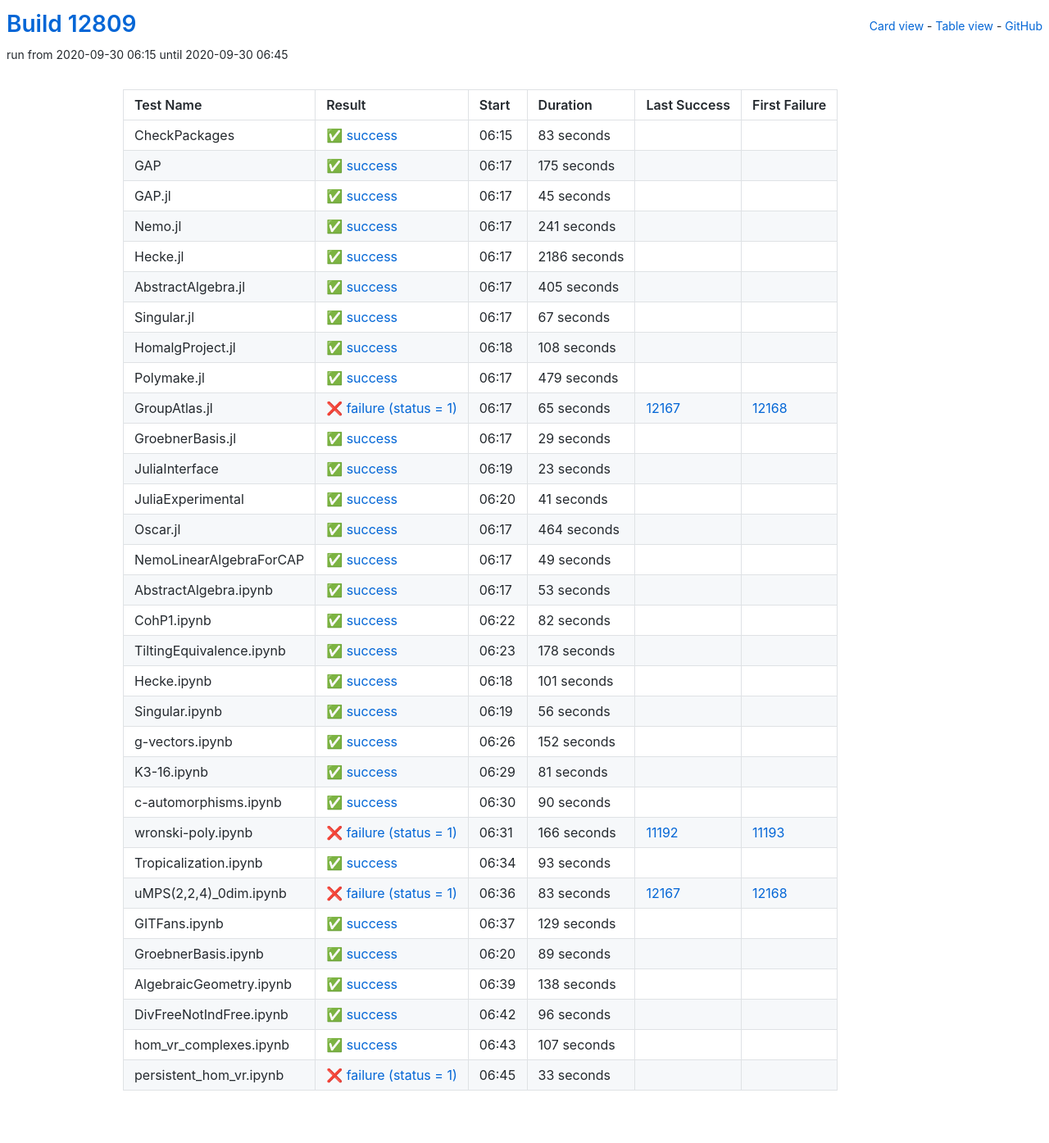
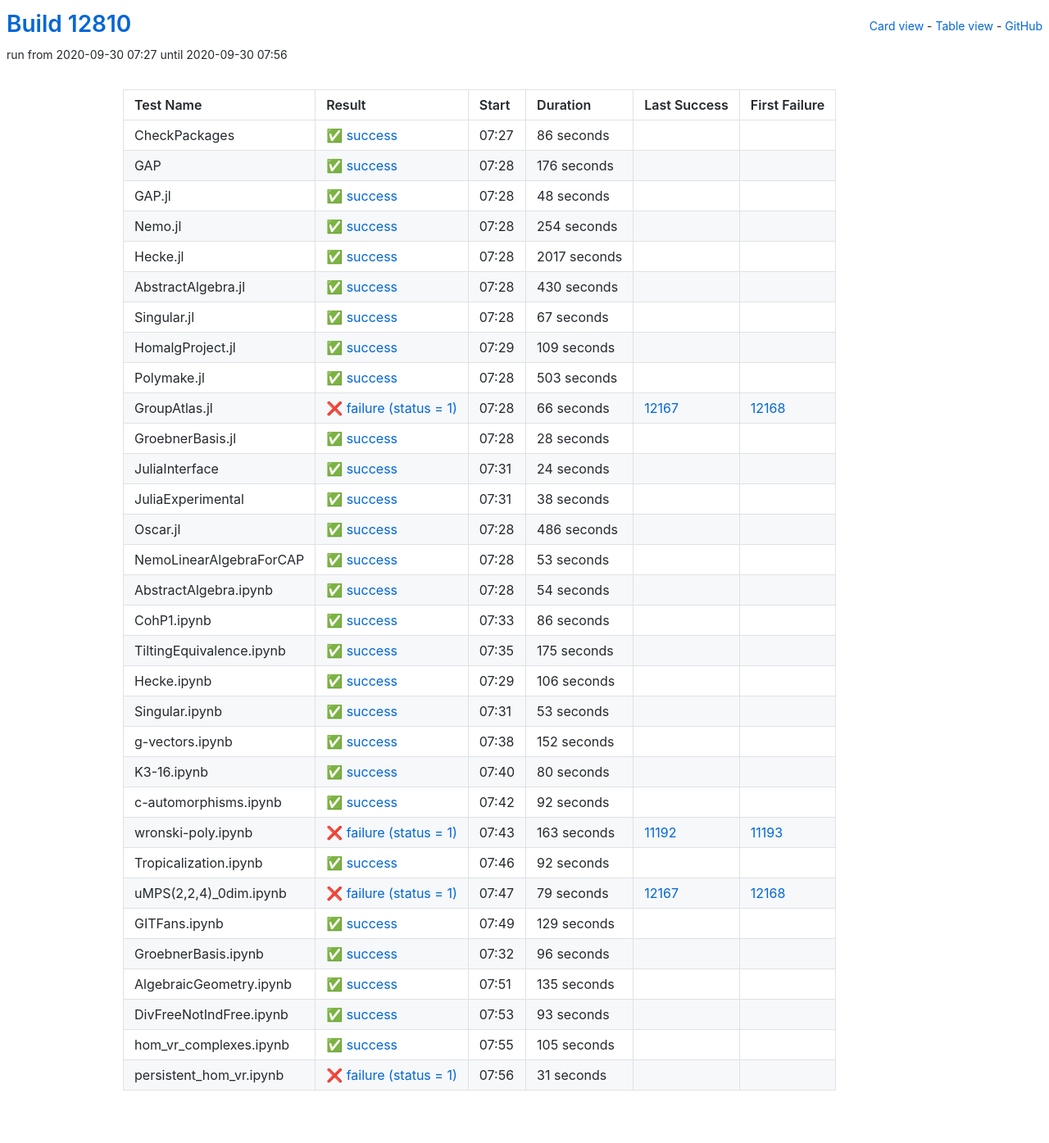
Before and after one commit to oscar-system/oscar-ci-status, a Jekyll site: the page built from table.html, in a window 1280 px wide. Shown: the whole page at 82% size. Built offline with Jekyll 4.4.1, drawn with Linux system fonts in a browser that asks for light colours.

Commit message:
Build #12810

```diff
--- a/_data/ci.yml
+++ b/_data/ci.yml
@@ -1,6 +1,6 @@
 ---
-build: 12809
-build_url: https://oscarci.mathematik.uni-kl.de/job/oscar/12809/
+build: 12810
+build_url: https://oscarci.mathematik.uni-kl.de/job/oscar/12810/
 job: oscar
 organization: oscar-system
 repo: oscar-ci-status
@@ -8,80 +8,80 @@
 tests:
 - name: CheckPackages
   id: checkpackages
-  log: https://oscarci.mathematik.uni-kl.de/job/oscar/12809/artifact/logs/build-12809/CheckPackages.log
-  start: 2020-09-30 06:15
+  log: https://oscarci.mathematik.uni-kl.de/job/oscar/12810/artifact/logs/build-12810/CheckPackages.log
+  start: 2020-09-30 07:27
   success: true
   exitcode: 0
   status: success
-  duration: 83
+  duration: 86
   last_success: false
   last_success_url:
   first_failure: false
   first_failure_url:
 - name: GAP
   id: gap
-  log: https://oscarci.mathematik.uni-kl.de/job/oscar/12809/artifact/logs/build-12809/GAP.log
-  start: 2020-09-30 06:17
+  log: https://oscarci.mathematik.uni-kl.de/job/oscar/12810/artifact/logs/build-12810/GAP.log
+  start: 2020-09-30 07:28
   success: true
   exitcode: 0
   status: success
-  duration: 175
+  duration: 176
   last_success: false
   last_success_url:
   first_failure: false
   first_failure_url:
 - name: GAP.jl
   id: gap-jl
-  log: https://oscarci.mathematik.uni-kl.de/job/oscar/12809/artifact/logs/build-12809/GAP.jl.log
-  start: 2020-09-30 06:17
+  log: https://oscarci.mathematik.uni-kl.de/job/oscar/12810/artifact/logs/build-12810/GAP.jl.log
+  start: 2020-09-30 07:28
   success: true
   exitcode: 0
   status: success
-  duration: 45
+  duration: 48
   last_success: false
   last_success_url:
   first_failure: false
   first_failure_url:
 - name: Nemo.jl
   id: nemo-jl
-  log: https://oscarci.mathematik.uni-kl.de/job/oscar/12809/artifact/logs/build-12809/Nemo.jl.log
-  start: 2020-09-30 06:17
+  log: https://oscarci.mathematik.uni-kl.de/job/oscar/12810/artifact/logs/build-12810/Nemo.jl.log
+  start: 2020-09-30 07:28
   success: true
   exitcode: 0
   status: success
-  duration: 241
+  duration: 254
   last_success: false
   last_success_url:
   first_failure: false
   first_failure_url:
 - name: Hecke.jl
   id: hecke-jl
-  log: https://oscarci.mathematik.uni-kl.de/job/oscar/12809/artifact/logs/build-12809/Hecke.jl.log
-  start: 2020-09-30 06:17
+  log: https://oscarci.mathematik.uni-kl.de/job/oscar/12810/artifact/logs/build-12810/Hecke.jl.log
+  start: 2020-09-30 07:28
   success: true
   exitcode: 0
   status: success
-  duration: 2186
+  duration: 2017
   last_success: false
   last_success_url:
   first_failure: false
   first_failure_url:
 - name: AbstractAlgebra.jl
   id: abstractalgebra-jl
-  log: https://oscarci.mathematik.uni-kl.de/job/oscar/12809/artifact/logs/build-12809/AbstractAlgebra.jl.log
-  start: 2020-09-30 06:17
+  log: https://oscarci.mathematik.uni-kl.de/job/oscar/12810/artifact/logs/build-12810/AbstractAlgebra.jl.log
+  start: 2020-09-30 07:28
   success: true
   exitcode: 0
   status: success
-  duration: 405
+  duration: 430
   last_success: false
   last_success_url:
   first_failure: false
   first_failure_url:
 - name: Singular.jl
   id: singular-jl
-  log: https://oscarci.mathematik.uni-kl.de/job/oscar/12809/artifact/logs/build-12809/Singular.jl.log
-  start: 2020-09-30 06:17
+  log: https://oscarci.mathematik.uni-kl.de/job/oscar/12810/artifact/logs/build-12810/Singular.jl.log
+  start: 2020-09-30 07:28
   success: true
   exitcode: 0
   status: success
@@ -92,104 +92,92 @@
   first_failure_url:
 - name: HomalgProject.jl
   id: homalgproject-jl
-  log: https://oscarci.mathematik.uni-kl.de/job/oscar/12809/artifact/logs/build-12809/HomalgProject.jl.log
-  start: 2020-09-30 06:18
+  log: https://oscarci.mathematik.uni-kl.de/job/oscar/12810/artifact/logs/build-12810/HomalgProject.jl.log
+  start: 2020-09-30 07:29
   success: true
   exitcode: 0
   status: success
-  duration: 108
+  duration: 109
   last_success: false
   last_success_url:
   first_failure: false
   first_failure_url:
 - name: Polymake.jl
   id: polymake-jl
-  log: https://oscarci.mathematik.uni-kl.de/job/oscar/12809/artifact/logs/build-12809/Polymake.jl.log
-  start: 2020-09-30 06:17
+  log: https://oscarci.mathematik.uni-kl.de/job/oscar/12810/artifact/logs/build-12810/Polymake.jl.log
+  start: 2020-09-30 07:28
   success: true
   exitcode: 0
   status: success
-  duration: 479
+  duration: 503
   last_success: false
   last_success_url:
   first_failure: false
   first_failure_url:
 - name: GroupAtlas.jl
   id: groupatlas-jl
-  log: https://oscarci.mathematik.uni-kl.de/job/oscar/12809/artifact/logs/build-12809/GroupAtlas.jl.log
-  start: 2020-09-30 06:17
+  log: https://oscarci.mathematik.uni-kl.de/job/oscar/12810/artifact/logs/build-12810/GroupAtlas.jl.log
+  start: 2020-09-30 07:28
   success: false
   exitcode: 1
   status: failure
-  duration: 65
+  duration: 66
   last_success: 12167
   last_success_url: https://oscarci.mathematik.uni-kl.de/job/oscar/12167/
   first_failure: 12168
   first_failure_url: https://oscarci.mathematik.uni-kl.de/job/oscar/12168/
 - name: GroebnerBasis.jl
   id: groebnerbasis-jl
-  log: https://oscarci.mathematik.uni-kl.de/job/oscar/12809/artifact/logs/build-12809/GroebnerBasis.jl.log
-  start: 2020-09-30 06:17
+  log: https://oscarci.mathematik.uni-kl.de/job/oscar/12810/artifact/logs/build-12810/GroebnerBasis.jl.log
+  start: 2020-09-30 07:28
   success: true
   exitcode: 0
   status: success
-  duration: 29
+  duration: 28
   last_success: false
   last_success_url:
   first_failure: false
   first_failure_url:
 - name: JuliaInterface
   id: juliainterface
-  log: https://oscarci.mathematik.uni-kl.de/job/oscar/12809/artifact/logs/build-12809/JuliaInterface.log
-  start: 2020-09-30 06:19
+  log: https://oscarci.mathematik.uni-kl.de/job/oscar/12810/artifact/logs/build-12810/JuliaInterface.log
+  start: 2020-09-30 07:31
   success: true
   exitcode: 0
   status: success
-  duration: 23
+  duration: 24
   last_success: false
   last_success_url:
   first_failure: false
   first_failure_url:
 - name: JuliaExperimental
   id: juliaexperimental
-  log: https://oscarci.mathematik.uni-kl.de/job/oscar/12809/artifact/logs/build-12809/JuliaExperimental.log
-  start: 2020-09-30 06:20
+  log: https://oscarci.mathematik.uni-kl.de/job/oscar/12810/artifact/logs/build-12810/JuliaExperimental.log
+  start: 2020-09-30 07:31
   success: true
   exitcode: 0
   status: success
-  duration: 41
+  duration: 38
   last_success: false
   last_success_url:
   first_failure: false
   first_failure_url:
 - name: Oscar.jl
   id: oscar-jl
-  log: https://oscarci.mathematik.uni-kl.de/job/oscar/12809/artifact/logs/build-12809/Oscar.jl.log
-  start: 2020-09-30 06:17
+  log: https://oscarci.mathematik.uni-kl.de/job/oscar/12810/artifact/logs/build-12810/Oscar.jl.log
+  start: 2020-09-30 07:28
   success: true
   exitcode: 0
   status: success
-  duration: 464
+  duration: 486
   last_success: false
   last_success_url:
   first_failure: false
   first_failure_url:
 - name: NemoLinearAlgebraForCAP
   id: nemolinearalgebraforcap
-  log: https://oscarci.mathematik.uni-kl.de/job/oscar/12809/artifact/logs/build-12809/NemoLinearAlgebraForCAP.log
-  start: 2020-09-30 06:17
-  success: true
-  exitcode: 0
-  status: success
-  duration: 49
-  last_success: false
-  last_success_url:
-  first_failure: false
-  first_failure_url:
-- name: AbstractAlgebra.ipynb
-  id: abstractalgebra-ipynb
-  log: https://oscarci.mathematik.uni-kl.de/job/oscar/12809/artifact/logs/build-12809/AbstractAlgebra.ipynb.log
-  start: 2020-09-30 06:17
+  log: https://oscarci.mathematik.uni-kl.de/job/oscar/12810/artifact/logs/build-12810/NemoLinearAlgebraForCAP.log
+  start: 2020-09-30 07:28
   success: true
   exitcode: 0
   status: success
@@ -198,58 +186,70 @@
   last_success_url:
   first_failure: false
   first_failure_url:
-- name: CohP1.ipynb
-  id: cohp1-ipynb
-  log: https://oscarci.mathematik.uni-kl.de/job/oscar/12809/artifact/logs/build-12809/CohP1.ipynb.log
-  start: 2020-09-30 06:22
+- name: AbstractAlgebra.ipynb
+  id: abstractalgebra-ipynb
+  log: https://oscarci.mathematik.uni-kl.de/job/oscar/12810/artifact/logs/build-12810/AbstractAlgebra.ipynb.log
+  start: 2020-09-30 07:28
   success: true
   exitcode: 0
   status: success
-  duration: 82
+  duration: 54
+  last_success: false
+  last_success_url:
+  first_failure: false
+  first_failure_url:
+- name: CohP1.ipynb
+  id: cohp1-ipynb
+  log: https://oscarci.mathematik.uni-kl.de/job/oscar/12810/artifact/logs/build-12810/CohP1.ipynb.log
+  start: 2020-09-30 07:33
+  success: true
+  exitcode: 0
+  status: success
+  duration: 86
   last_success: false
   last_success_url:
   first_failure: false
   first_failure_url:
 - name: TiltingEquivalence.ipynb
   id: tiltingequivalence-ipynb
-  log: https://oscarci.mathematik.uni-kl.de/job/oscar/12809/artifact/logs/build-12809/TiltingEquivalence.ipynb.log
-  start: 2020-09-30 06:23
+  log: https://oscarci.mathematik.uni-kl.de/job/oscar/12810/artifact/logs/build-12810/TiltingEquivalence.ipynb.log
+  start: 2020-09-30 07:35
   success: true
   exitcode: 0
   status: success
-  duration: 178
+  duration: 175
   last_success: false
   last_success_url:
   first_failure: false
   first_failure_url:
 - name: Hecke.ipynb
   id: hecke-ipynb
-  log: https://oscarci.mathematik.uni-kl.de/job/oscar/12809/artifact/logs/build-12809/Hecke.ipynb.log
-  start: 2020-09-30 06:18
+  log: https://oscarci.mathematik.uni-kl.de/job/oscar/12810/artifact/logs/build-12810/Hecke.ipynb.log
+  start: 2020-09-30 07:29
   success: true
   exitcode: 0
   status: success
-  duration: 101
+  duration: 106
   last_success: false
   last_success_url:
   first_failure: false
   first_failure_url:
 - name: Singular.ipynb
   id: singular-ipynb
-  log: https://oscarci.mathematik.uni-kl.de/job/oscar/12809/artifact/logs/build-12809/Singular.ipynb.log
-  start: 2020-09-30 06:19
+  log: https://oscarci.mathematik.uni-kl.de/job/oscar/12810/artifact/logs/build-12810/Singular.ipynb.log
+  start: 2020-09-30 07:31
   success: true
   exitcode: 0
   status: success
-  duration: 56
+  duration: 53
   last_success: false
   last_success_url:
   first_failure: false
   first_failure_url:
 - name: g-vectors.ipynb
   id: g-vectors-ipynb
-  log: https://oscarci.mathematik.uni-kl.de/job/oscar/12809/artifact/logs/build-12809/g-vectors.ipynb.log
-  start: 2020-09-30 06:26
+  log: https://oscarci.mathematik.uni-kl.de/job/oscar/12810/artifact/logs/build-12810/g-vectors.ipynb.log
+  start: 2020-09-30 07:38
   success: true
   exitcode: 0
   status: success
@@ -260,68 +260,68 @@
   first_failure_url:
 - name: K3-16.ipynb
   id: k3-16-ipynb
-  log: https://oscarci.mathematik.uni-kl.de/job/oscar/12809/artifact/logs/build-12809/K3-16.ipynb.log
-  start: 2020-09-30 06:29
+  log: https://oscarci.mathematik.uni-kl.de/job/oscar/12810/artifact/logs/build-12810/K3-16.ipynb.log
+  start: 2020-09-30 07:40
   success: true
   exitcode: 0
   status: success
-  duration: 81
+  duration: 80
   last_success: false
   last_success_url:
   first_failure: false
   first_failure_url:
 - name: c-automorphisms.ipynb
   id: c-automorphisms-ipynb
-  log: https://oscarci.mathematik.uni-kl.de/job/oscar/12809/artifact/logs/build-12809/c-automorphisms.ipynb.log
-  start: 2020-09-30 06:30
+  log: https://oscarci.mathematik.uni-kl.de/job/oscar/12810/artifact/logs/build-12810/c-automorphisms.ipynb.log
+  start: 2020-09-30 07:42
   success: true
   exitcode: 0
   status: success
-  duration: 90
+  duration: 92
   last_success: false
   last_success_url:
   first_failure: false
   first_failure_url:
 - name: wronski-poly.ipynb
   id: wronski-poly-ipynb
-  log: https://oscarci.mathematik.uni-kl.de/job/oscar/12809/artifact/logs/build-12809/wronski-poly.ipynb.log
-  start: 2020-09-30 06:31
+  log: https://oscarci.mathematik.uni-kl.de/job/oscar/12810/artifact/logs/build-12810/wronski-poly.ipynb.log
+  start: 2020-09-30 07:43
   success: false
   exitcode: 1
   status: failure
-  duration: 166
+  duration: 163
   last_success: 11192
   last_success_url: https://oscarci.mathematik.uni-kl.de/job/oscar/11192/
   first_failure: 11193
   first_failure_url: https://oscarci.mathematik.uni-kl.de/job/oscar/11193/
 - name: Tropicalization.ipynb
   id: tropicalization-ipynb
-  log: https://oscarci.mathematik.uni-kl.de/job/oscar/12809/artifact/logs/build-12809/Tropicalization.ipynb.log
-  start: 2020-09-30 06:34
+  log: https://oscarci.mathematik.uni-kl.de/job/oscar/12810/artifact/logs/build-12810/Tropicalization.ipynb.log
+  start: 2020-09-30 07:46
   success: true
   exitcode: 0
   status: success
-  duration: 93
+  duration: 92
   last_success: false
   last_success_url:
   first_failure: false
   first_failure_url:
 - name: uMPS(2,2,4)_0dim.ipynb
   id: umps-2-2-4-0dim-ipynb
-  log: https://oscarci.mathematik.uni-kl.de/job/oscar/12809/artifact/logs/build-12809/uMPS-2-2-4-_0dim.ipynb.log
-  start: 2020-09-30 06:36
+  log: https://oscarci.mathematik.uni-kl.de/job/oscar/12810/artifact/logs/build-12810/uMPS-2-2-4-_0dim.ipynb.log
+  start: 2020-09-30 07:47
   success: false
   exitcode: 1
   status: failure
-  duration: 83
+  duration: 79
   last_success: 12167
   last_success_url: https://oscarci.mathematik.uni-kl.de/job/oscar/12167/
   first_failure: 12168
   first_failure_url: https://oscarci.mathematik.uni-kl.de/job/oscar/12168/
 - name: GITFans.ipynb
   id: gitfans-ipynb
-  log: https://oscarci.mathematik.uni-kl.de/job/oscar/12809/artifact/logs/build-12809/GITFans.ipynb.log
-  start: 2020-09-30 06:37
+  log: https://oscarci.mathematik.uni-kl.de/job/oscar/12810/artifact/logs/build-12810/GITFans.ipynb.log
+  start: 2020-09-30 07:49
   success: true
   exitcode: 0
   status: success
@@ -332,32 +332,8 @@
   first_failure_url:
 - name: GroebnerBasis.ipynb
   id: groebnerbasis-ipynb
-  log: https://oscarci.mathematik.uni-kl.de/job/oscar/12809/artifact/logs/build-12809/GroebnerBasis.ipynb.log
-  start: 2020-09-30 06:20
-  success: true
-  exitcode: 0
-  status: success
-  duration: 89
-  last_success: false
-  last_success_url:
-  first_failure: false
-  first_failure_url:
-- name: AlgebraicGeometry.ipynb
-  id: algebraicgeometry-ipynb
-  log: https://oscarci.mathematik.uni-kl.de/job/oscar/12809/artifact/logs/build-12809/AlgebraicGeometry.ipynb.log
-  start: 2020-09-30 06:39
-  success: true
-  exitcode: 0
-  status: success
-  duration: 138
-  last_success: false
-  last_success_url:
-  first_failure: false
-  first_failure_url:
-- name: DivFreeNotIndFree.ipynb
-  id: divfreenotindfree-ipynb
-  log: https://oscarci.mathematik.uni-kl.de/job/oscar/12809/artifact/logs/build-12809/DivFreeNotIndFree.ipynb.log
-  start: 2020-09-30 06:42
+  log: https://oscarci.mathematik.uni-kl.de/job/oscar/12810/artifact/logs/build-12810/GroebnerBasis.ipynb.log
+  start: 2020-09-30 07:32
   success: true
   exitcode: 0
   status: success
@@ -366,26 +342,50 @@
   last_success_url:
   first_failure: false
   first_failure_url:
-- name: hom_vr_complexes.ipynb
-  id: hom-vr-complexes-ipynb
-  log: https://oscarci.mathematik.uni-kl.de/job/oscar/12809/artifact/logs/build-12809/hom_vr_complexes.ipynb.log
-  start: 2020-09-30 06:43
+- name: AlgebraicGeometry.ipynb
+  id: algebraicgeometry-ipynb
+  log: https://oscarci.mathematik.uni-kl.de/job/oscar/12810/artifact/logs/build-12810/AlgebraicGeometry.ipynb.log
+  start: 2020-09-30 07:51
   success: true
   exitcode: 0
   status: success
-  duration: 107
+  duration: 135
+  last_success: false
+  last_success_url:
+  first_failure: false
+  first_failure_url:
+- name: DivFreeNotIndFree.ipynb
+  id: divfreenotindfree-ipynb
+  log: https://oscarci.mathematik.uni-kl.de/job/oscar/12810/artifact/logs/build-12810/DivFreeNotIndFree.ipynb.log
+  start: 2020-09-30 07:53
+  success: true
+  exitcode: 0
+  status: success
+  duration: 93
+  last_success: false
+  last_success_url:
+  first_failure: false
+  first_failure_url:
+- name: hom_vr_complexes.ipynb
+  id: hom-vr-complexes-ipynb
+  log: https://oscarci.mathematik.uni-kl.de/job/oscar/12810/artifact/logs/build-12810/hom_vr_complexes.ipynb.log
+  start: 2020-09-30 07:55
+  success: true
+  exitcode: 0
+  status: success
+  duration: 105
   last_success: false
   last_success_url:
   first_failure: false
   first_failure_url:
 - name: persistent_hom_vr.ipynb
   id: persistent-hom-vr-ipynb
-  log: https://oscarci.mathematik.uni-kl.de/job/oscar/12809/artifact/logs/build-12809/persistent_hom_vr.ipynb.log
-  start: 2020-09-30 06:45
+  log: https://oscarci.mathematik.uni-kl.de/job/oscar/12810/artifact/logs/build-12810/persistent_hom_vr.ipynb.log
+  start: 2020-09-30 07:56
   success: false
   exitcode: 1
   status: failure
-  duration: 33
+  duration: 31
   last_success: false
   last_success_url:
   first_failure: false
```
Also changed, not shown: README.md.
